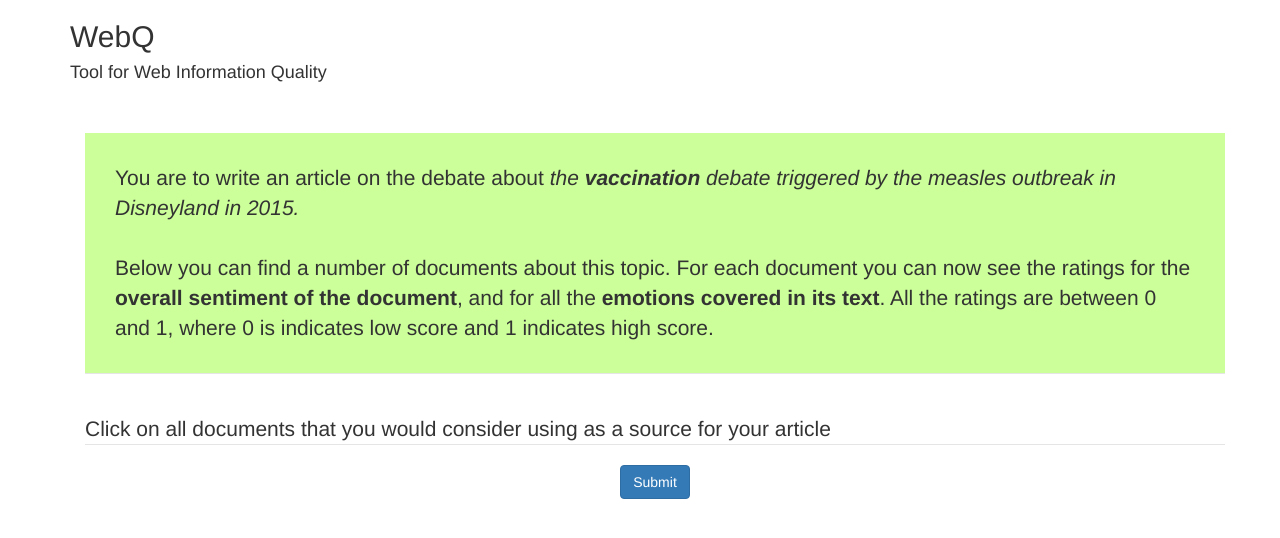
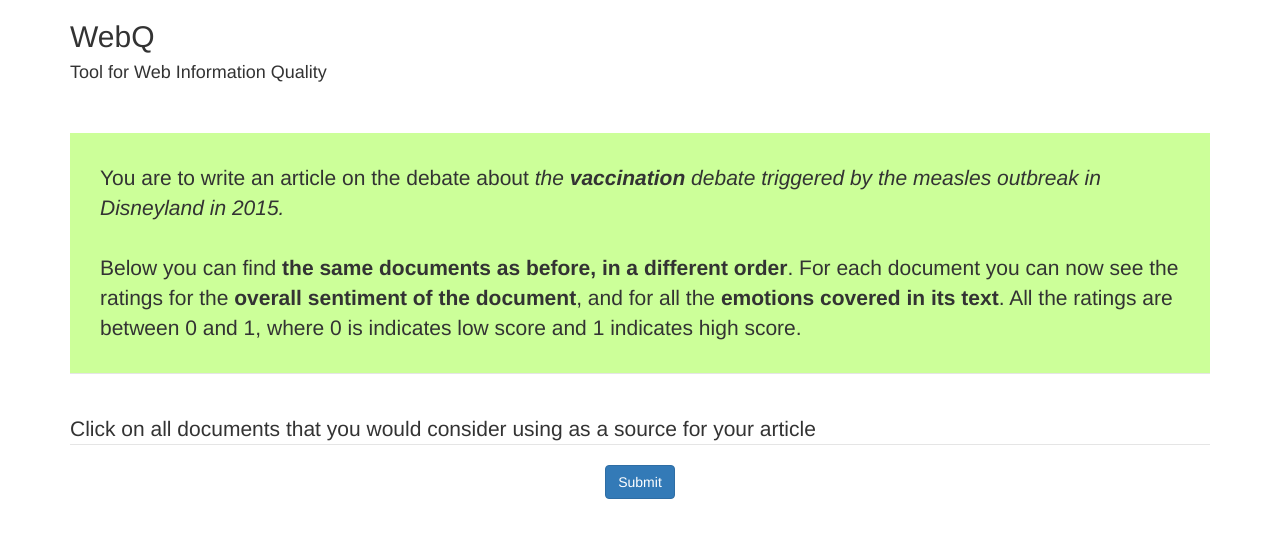
Before and after one commit to davideceolin/WebQ, a Flask app: page /sentiment in a window 1280 px wide. Shown: the top 538 px of the page. Run offline with Flask 2, Linux system fonts and the light colour scheme; data that the repository does not hold is empty; parts of the project's set-up code (start-up, migrations or seed data) failed here and were passed over; some libraries are stand-ins or nearby versions.

Commit message:
sentiment

```diff
--- a/app/templates/sentiment.html
+++ b/app/templates/sentiment.html
@@ -17,15 +17,13 @@
     {% set css_class = 'form-control ' + kwargs.pop('class', '') %}
     {{ field(class=css_class, placeholder=placeholder, **kwargs) }}
 {% endmacro %}
-
-<div class="container">
   <div>
     <form method="POST" action="/trustworthiness" accept-charset="UTF-8" role="form" class="form-horizontal">
     {{ form.hidden_tag() }}
 <legend>
 <div style ="background-color: #ccff99; padding: 30px 30px 30px 30px;">
 You are to write an article on the debate about <i>the <b>vaccination</b> debate triggered by the measles outbreak in Disneyland in 2015.</i><br/><br/>
-Below you can find a number of documents about this topic. For each document you can now see the ratings for the <b>overall sentiment of the document</b>, and for all the <b>emotions covered in its text</b>. All the ratings are between 0 and 1, where 0 is indicates low score and 1 indicates high score.</div>
+Below you can find <b>the same documents as before, in a different order</b>. For each document you can now see the ratings for the <b>overall sentiment of the document</b>, and for all the <b>emotions covered in its text</b>. All the ratings are between 0 and 1, where 0 is indicates low score and 1 indicates high score.</div>
 </legend>
 <br>
 <legend>Click on all documents that you would consider using as a source for your article</legend>
```
